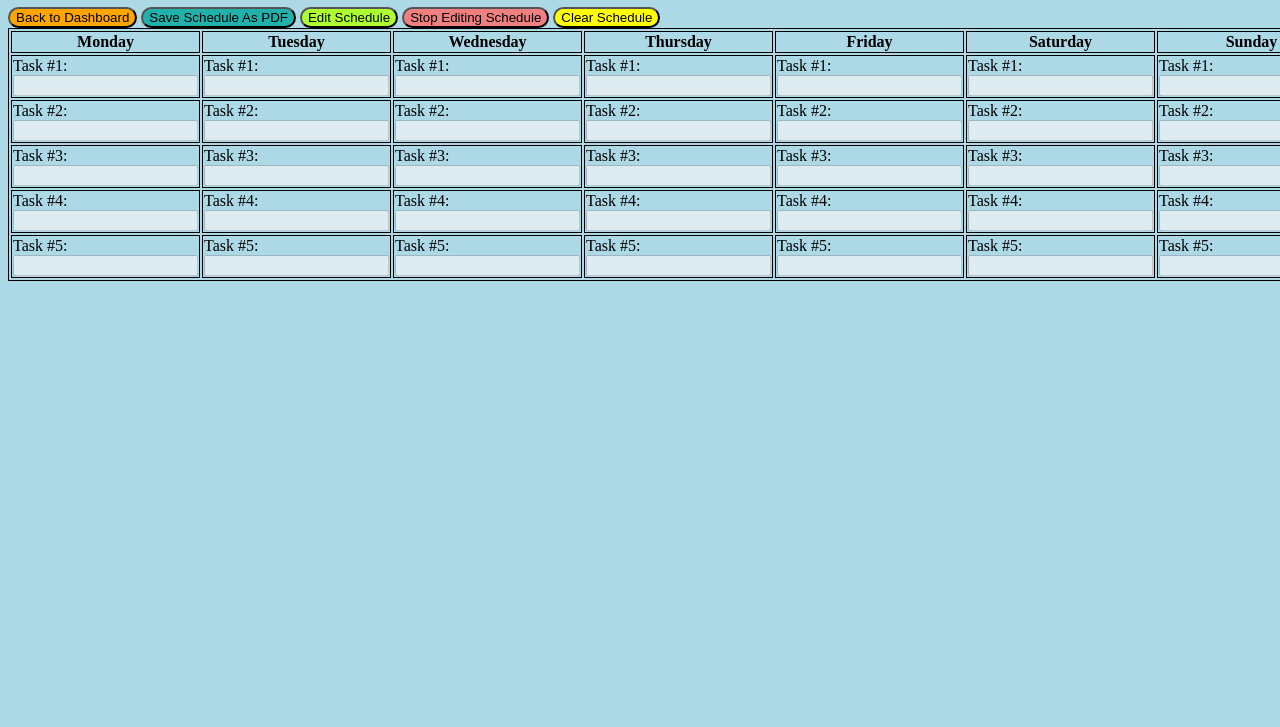
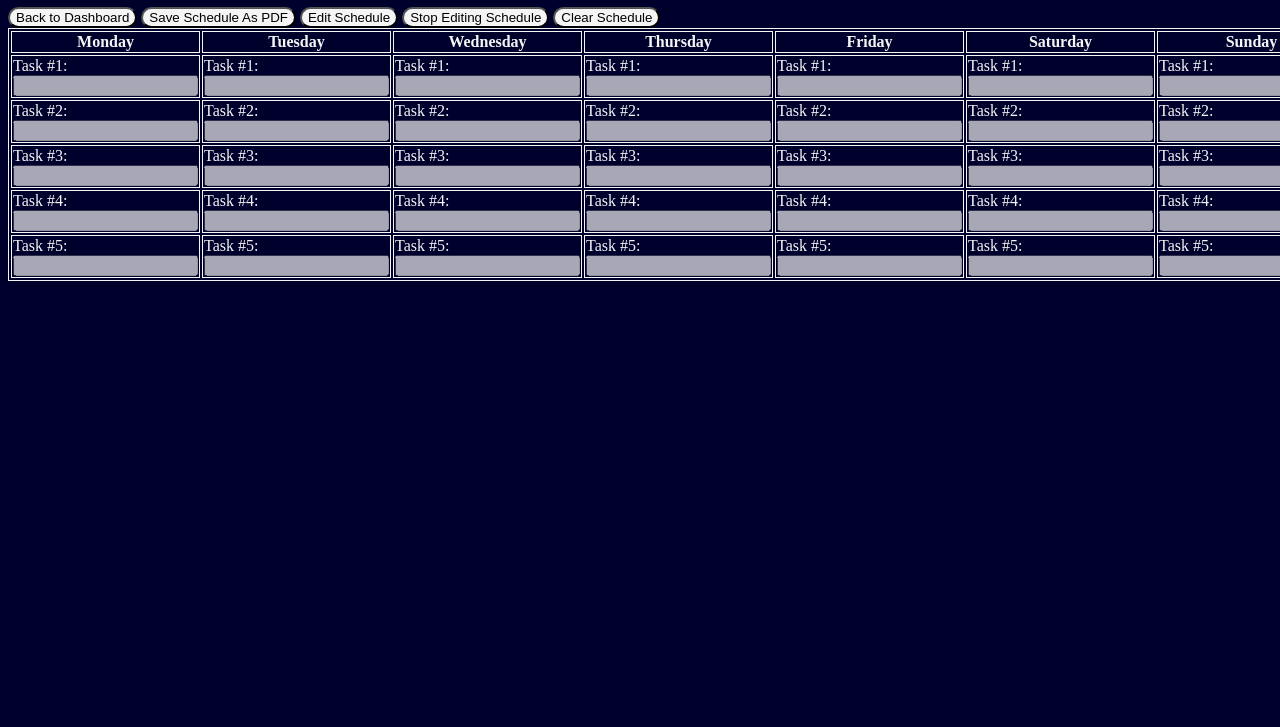
Before and after one commit to VishE-Fishy/ArshVishAdi-E-Project, a plain HTML site: page Schedule Page/schedule.html in a window 1280 px wide. Shown: the part 73-800 px from the top of the page. Drawn offline with Linux system fonts and the light colour scheme.

Commit message:
Update schedule.html

```diff
--- a/Schedule Page/schedule.html
+++ b/Schedule Page/schedule.html
@@ -7,32 +7,32 @@
 </head>
 <style>
     body{
-        background-color: lightblue;
+        background-color: rgb(0, 0, 45);
     }
     table, th, td {
-        border: 1px solid black
+        border: 1px solid whitesmoke;
     }
     h1{
         text-align:center;
     }
     #dashboard_button{
-        background-color: orange;
+        background-color: whitesmoke;
         border-radius: 15px;
     }
     #saveShare_button{
-        background-color: lightseagreen;
+        background-color: whitesmoke;
         border-radius: 15px;
     }
     #edit_button{
-        background-color: greenyellow;
+        background-color: whitesmoke;
         border-radius: 15px;
     }
     #stopEdit_button{
-        background-color: lightcoral;
+        background-color: whitesmoke;
         border-radius: 15px;
     }
     #clearSchedule_button{
-        background-color: yellow;
+        background-color: whitesmoke;
         border-radius: 15px;
     }
     #dashboard_button:hover{
@@ -55,9 +55,12 @@
         transition: transform 1s;
         transform: scale(1.1);
     }
+    .text {
+        color: whitesmoke;
+    }
 </style>
 <body>
-    <h1>Schedule Your Week!</h1>
+    <h1 class="text">Schedule Your Week</h1>
     <button id="dashboard_button"onclick="dashboard()">Back to Dashboard</button>
     <button id="saveShare_button" onclick="save()">Save Schedule As PDF</button>
     <button id="edit_button" onclick="edit()">Edit Schedule</button>
@@ -65,58 +68,58 @@
     <button id="clearSchedule_button" onclick="clearSchedule()">Clear Schedule</button>
     <table style="width:100%">
         <tr>
-          <th>Monday</th>
-          <th>Tuesday</th>
-          <th>Wednesday</th>
-          <th>Thursday</th>
-          <th>Friday</th>
-          <th>Saturday</th>
-          <th>Sunday</th>
+          <th class="text">Monday</th>
+          <th class="text">Tuesday</th>
+          <th class="text">Wednesday</th>
+          <th class="text">Thursday</th>
+          <th class="text">Friday</th>
+          <th class="text">Saturday</th>
+          <th class="text">Sunday</th>
         </tr>
         <tr>
-            <td>Task #1: <input disabled type="text" id="MondayTask1"></td>
-            <td>Task #1: <input disabled type="text" id="TuesdayTask1"></td>
-            <td>Task #1: <input disabled type="text" id="WednesdayTask1"></td>
-            <td>Task #1: <input disabled type="text" id="ThursdayTask1"></td>
-            <td>Task #1: <input disabled type="text" id="FridayTask1"></td>
-            <td>Task #1: <input disabled type="text" id="SaturdayTask1"></td>
-            <td>Task #1: <input disabled type="text" id="SundayTask1"></td>
+            <td class="text">Task #1: <input disabled type="text" id="MondayTask1"></td>
+            <td class="text">Task #1: <input disabled type="text" id="TuesdayTask1"></td>
+            <td class="text">Task #1: <input disabled type="text" id="WednesdayTask1"></td>
+            <td class="text">Task #1: <input disabled type="text" id="ThursdayTask1"></td>
+            <td class="text">Task #1: <input disabled type="text" id="FridayTask1"></td>
+            <td class="text">Task #1: <input disabled type="text" id="SaturdayTask1"></td>
+            <td class="text">Task #1: <input disabled type="text" id="SundayTask1"></td>
         </tr>
         <tr>
-            <td>Task #2: <input disabled type="text" id="MondayTask2"></td>
-            <td>Task #2: <input disabled type="text" id="TuesdayTask2"></td>
-            <td>Task #2: <input disabled type="text" id="WednesdayTask2"></td>
-            <td>Task #2: <input disabled type="text" id="ThursdayTask2"></td>
-            <td>Task #2: <input disabled type="text" id="FridayTask2"></td>
-            <td>Task #2: <input disabled type="text" id="SaturdayTask2"></td>
-            <td>Task #2: <input disabled type="text" id="SundayTask2"></td>
+            <td class="text">Task #2: <input disabled type="text" id="MondayTask2"></td>
+            <td class="text">Task #2: <input disabled type="text" id="TuesdayTask2"></td>
+            <td class="text">Task #2: <input disabled type="text" id="WednesdayTask2"></td>
+            <td class="text">Task #2: <input disabled type="text" id="ThursdayTask2"></td>
+            <td class="text">Task #2: <input disabled type="text" id="FridayTask2"></td>
+            <td class="text">Task #2: <input disabled type="text" id="SaturdayTask2"></td>
+            <td class="text">Task #2: <input disabled type="text" id="SundayTask2"></td>
           </tr>
           <tr>
-            <td>Task #3: <input disabled type="text" id="MondayTask3"></td>
-            <td>Task #3: <input disabled type="text" id="TuesdayTask3"></td>
-            <td>Task #3: <input disabled type="text" id="WednesdayTask3"></td>
-            <td>Task #3: <input disabled type="text" id="ThursdayTask3"></td>
-            <td>Task #3: <input disabled type="text" id="FridayTask3"></td>
-            <td>Task #3: <input disabled type="text" id="SaturdayTask3"></td>
-            <td>Task #3: <input disabled type="text" id="SundayTask3"></td>
+            <td class="text">Task #3: <input disabled type="text" id="MondayTask3"></td>
+            <td class="text">Task #3: <input disabled type="text" id="TuesdayTask3"></td>
+            <td class="text">Task #3: <input disabled type="text" id="WednesdayTask3"></td>
+            <td class="text">Task #3: <input disabled type="text" id="ThursdayTask3"></td>
+            <td class="text">Task #3: <input disabled type="text" id="FridayTask3"></td>
+            <td class="text">Task #3: <input disabled type="text" id="SaturdayTask3"></td>
+            <td class="text">Task #3: <input disabled type="text" id="SundayTask3"></td>
           </tr>
           <tr>
-            <td>Task #4: <input disabled type="text" id="MondayTask4"></td>
-            <td>Task #4: <input disabled type="text" id="TuesdayTask4"></td>
-            <td>Task #4: <input disabled type="text" id="WednesdayTask4"></td>
-            <td>Task #4: <input disabled type="text" id="ThursdayTask4"></td>
-            <td>Task #4: <input disabled type="text" id="FridayTask4"></td>
-            <td>Task #4: <input disabled type="text" id="SaturdayTask4"></td>
-            <td>Task #4: <input disabled type="text" id="SundayTask4"></td>
+            <td class="text">Task #4: <input disabled type="text" id="MondayTask4"></td>
+            <td class="text">Task #4: <input disabled type="text" id="TuesdayTask4"></td>
+            <td class="text">Task #4: <input disabled type="text" id="WednesdayTask4"></td>
+            <td class="text">Task #4: <input disabled type="text" id="ThursdayTask4"></td>
+            <td class="text">Task #4: <input disabled type="text" id="FridayTask4"></td>
+            <td class="text">Task #4: <input disabled type="text" id="SaturdayTask4"></td>
+            <td class="text">Task #4: <input disabled type="text" id="SundayTask4"></td>
           </tr>
           <tr>
-            <td>Task #5: <input disabled type="text" id="MondayTask5"></td>
-            <td>Task #5: <input disabled type="text" id="TuesdayTask5"></td>
-            <td>Task #5: <input disabled type="text" id="WednesdayTask5"></td>
-            <td>Task #5: <input disabled type="text" id="ThursdayTask5"></td>
-            <td>Task #5: <input disabled type="text" id="FridayTask5"></td>
-            <td>Task #5: <input disabled type="text" id="SaturdayTask5"></td>
-            <td>Task #5: <input disabled type="text" id="SundayTask5"></td>
+            <td class="text">Task #5: <input disabled type="text" id="MondayTask5"></td>
+            <td class="text">Task #5: <input disabled type="text" id="TuesdayTask5"></td>
+            <td class="text">Task #5: <input disabled type="text" id="WednesdayTask5"></td>
+            <td class="text">Task #5: <input disabled type="text" id="ThursdayTask5"></td>
+            <td class="text">Task #5: <input disabled type="text" id="FridayTask5"></td>
+            <td class="text">Task #5: <input disabled type="text" id="SaturdayTask5"></td>
+            <td class="text">Task #5: <input disabled type="text" id="SundayTask5"></td>
           </tr>
       </table>
 </body>
```
